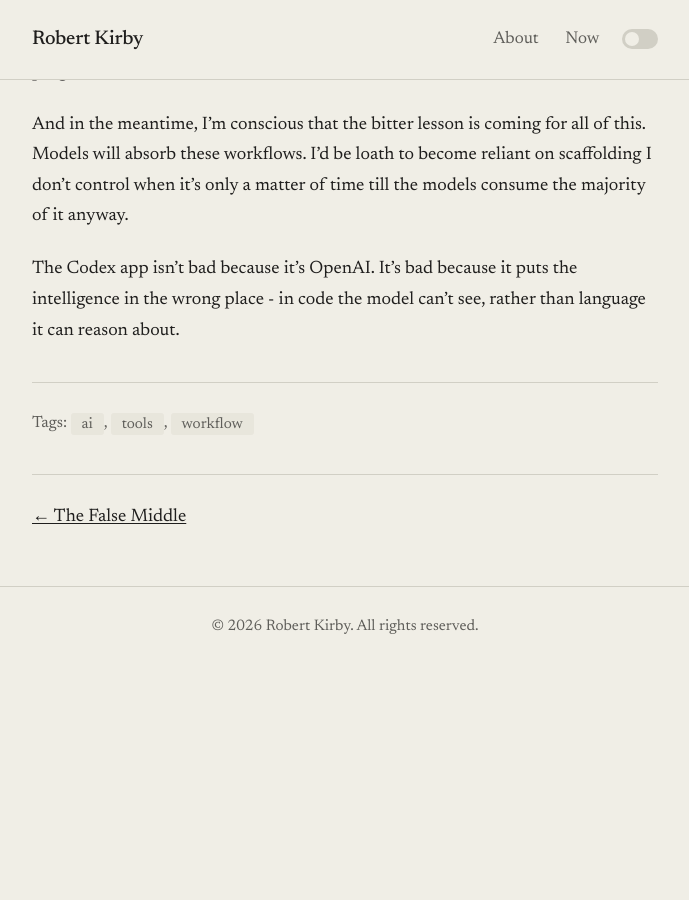
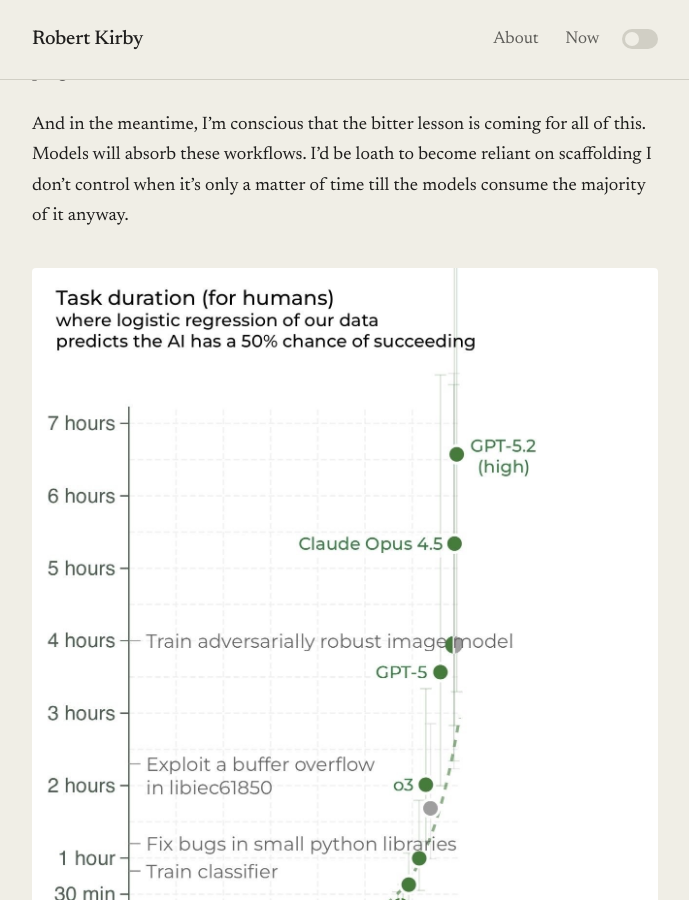
Before and after one commit to rob137/rob137.github.io, a Jekyll site: the page built from _posts/2026-02-05-the-invisible-jig.md, in a window 1280 px wide and 900 px high, scrolled down 1090 px. Shown: the whole window, without its empty margins (295-984 px from the left). Built offline with Jekyll 4.4.1, drawn with Linux system fonts in a browser that asks for light colours; before the commit the page ends 1757 px from its top, so only the background shows below that.

Commit message:
Add METR task duration graph
Linear scale showing exponential capability growth - perfect illustration of why workflows don't last.

Co-Authored-By: Claude Opus 4.5 <noreply@anthropic.com>

```diff
--- a/_posts/2026-02-05-the-invisible-jig.md
+++ b/_posts/2026-02-05-the-invisible-jig.md
@@ -26,4 +26,6 @@ So I'm back to using Claude Code as my concierge with an [orchestrator prompt](/
 
 And in the meantime, I'm conscious that the bitter lesson is coming for all of this. Models will absorb these workflows. I'd be loath to become reliant on scaffolding I don't control when it's only a matter of time till the models consume the majority of it anyway.
 
+![METR task duration graph](/assets/images/metr-task-duration.jpeg)
+
 The Codex app isn't bad because it's OpenAI. It's bad because it puts the intelligence in the wrong place - in code the model can't see, rather than language it can reason about.
```
Also changed, not shown: assets/images/metr-task-duration.jpeg (added).
